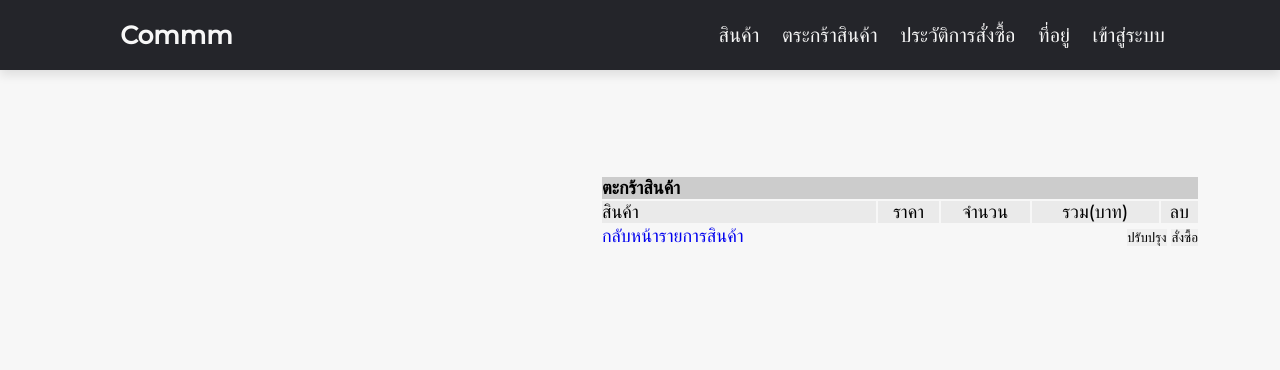
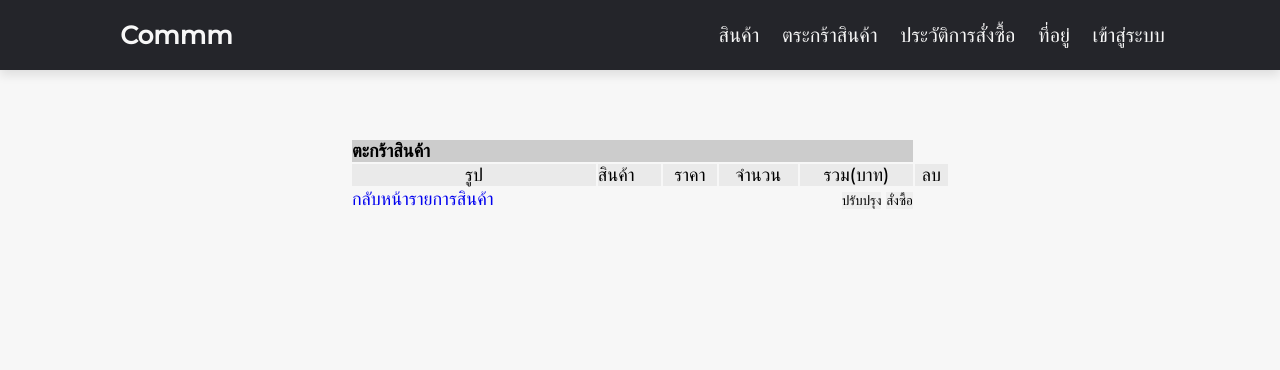
Before and after one commit to Panupong2000/computer-shop, a PHP site: page /cart.php in a window 1280 px wide. Shown: the top 370 px of the page. Run offline with PHP 8.4, Linux system fonts and the light colour scheme; data that the repository does not hold is empty.

Commit message:
img cart

```diff
--- a/cart.php
+++ b/cart.php
@@ -75,6 +75,7 @@
       <b>ตะกร้าสินค้า</span></td>
     </tr>
     <tr>
+	  <td align="center" bgcolor="#EAEAEA">รูป</td>
       <td bgcolor="#EAEAEA">สินค้า</td>
       <td align="center" bgcolor="#EAEAEA">ราคา</td>
       <td align="center" bgcolor="#EAEAEA">จำนวน</td>
@@ -96,6 +97,7 @@ if(!empty($_SESSION['cart']))
 		 $total += $sum;
 
 		echo "<tr>";
+		echo "<td width='300'><img src='images/" . $row["imgpro"] . "'width='150' height='150'></td>";
 		echo "<td width='334'>" . $row["pname"] . "</td>";
 		echo "<td width='46' align='right'>" .number_format($row["price"],2) . "</td>";
 		echo "<td width='57' align='right'>";
--- a/product_menu.php
+++ b/product_menu.php
@@ -30,7 +30,7 @@ if (isset($_POST['add'])){
     </head>
 
 
-<body>
+<body style="font-size: large;">
 
 <header>
     <a href="#" class="logo"><i class="fas fa-ytensils"></i>commm</a>
--- a/style_cart.css
+++ b/style_cart.css
@@ -125,8 +125,12 @@ header .navbar a {
     .home {
         display: flex;
         flex-wrap: wrap;
-    padding-top: 175px;
-    padding-left: 600px;
+        gap: 1.5rem;
+        min-height: 40vh;
+        align-items: center;
+        background-size: cover;
+        background-position: center;
+        padding-top: 50px;
+        padding-left: 350px;
         font-size: large;
-
     }
```
Also changed, not shown: admin.php (+68 -5 lines). Lines whose indentation alone changed are shown as unchanged.
